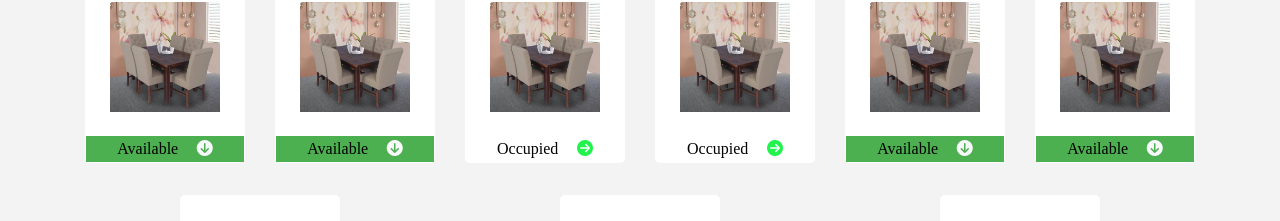
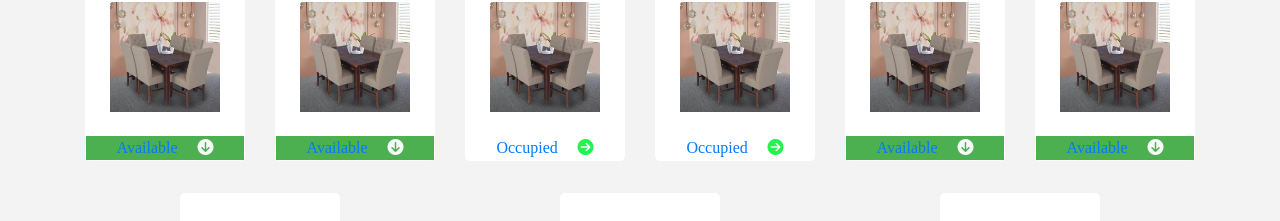
Before and after one commit to aswanthvp/hotelapplicationfrontend, a React (Create React App) app: page / in a window 1280 px wide. Shown: the part 525-746 px from the top of the page. Built offline with nearby package versions, Linux system fonts and the light colour scheme.

Commit message:
just added some alteration for the UI

```diff
--- a/src/App.css
+++ b/src/App.css
@@ -11,6 +11,7 @@ body{
   font-family: cursive !important;
   color: var(--mainDark) !important;
 }
+
 .text-title-second{
   color:var(--mainBlue) !important;
 }
--- a/src/component/table/Table.js
+++ b/src/component/table/Table.js
@@ -46,8 +46,8 @@ export default class Table extends Component {
                     </FoodConsumer>
                     <div className="card-footer">
                         {occupied?
-                          <button className="align-self-center button button_occupied">Occupied <i className="fa fa-arrow-circle-right button_arrow_color"></i></button>:
-                          <button className="align-self-center button button_available">Available <i className="fa fa fa-arrow-circle-down button_arrow_color_available"></i></button>
+                          <a className="align-self-center button button_occupied">Occupied <i className="fa fa-arrow-circle-right button_arrow_color"></i></a>:
+                          <a className="align-self-center button button_available">Available <i className="fa fa fa-arrow-circle-down button_arrow_color_available"></i></a>
 
                         }
 
@@ -116,6 +116,7 @@ const TableWrapper = styled.div`
   }
   .button{
     width: -webkit-fill-available;
+    cursor: grab;
     border: none;
     text-align: center;
     text-decoration: none;
```
